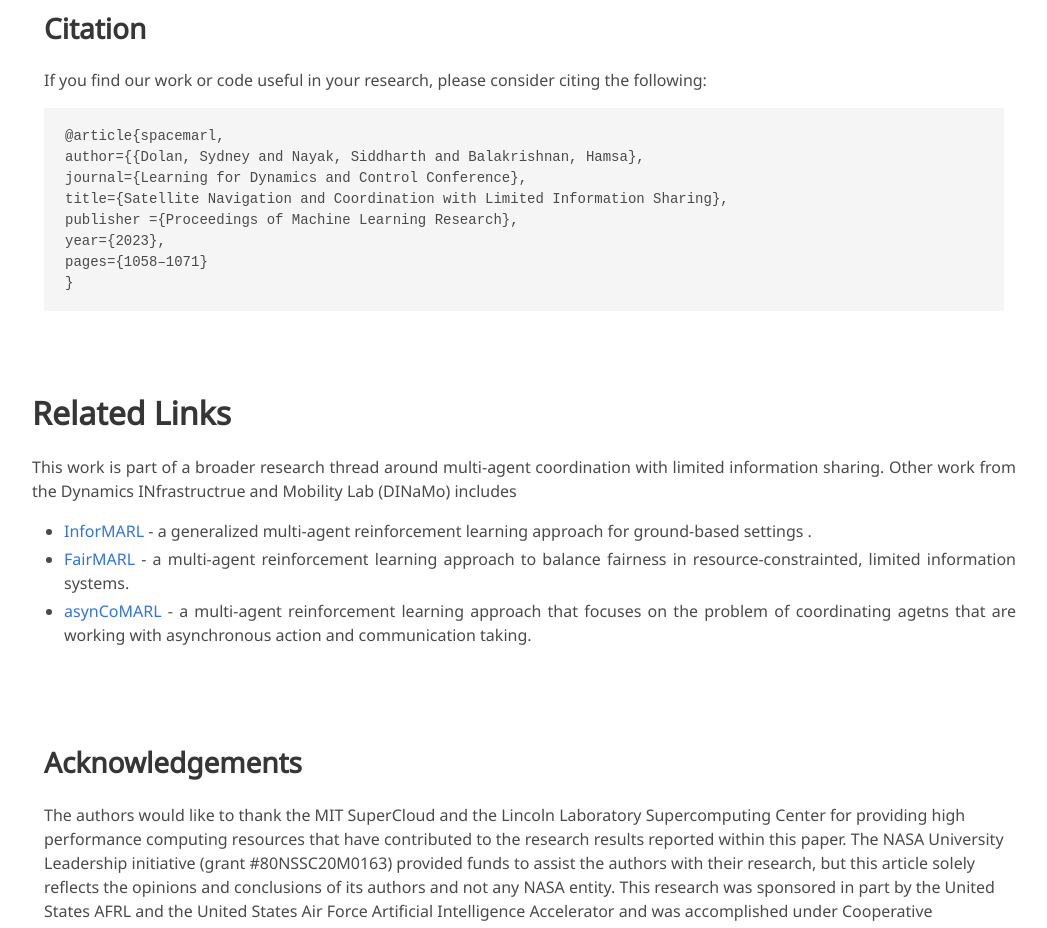
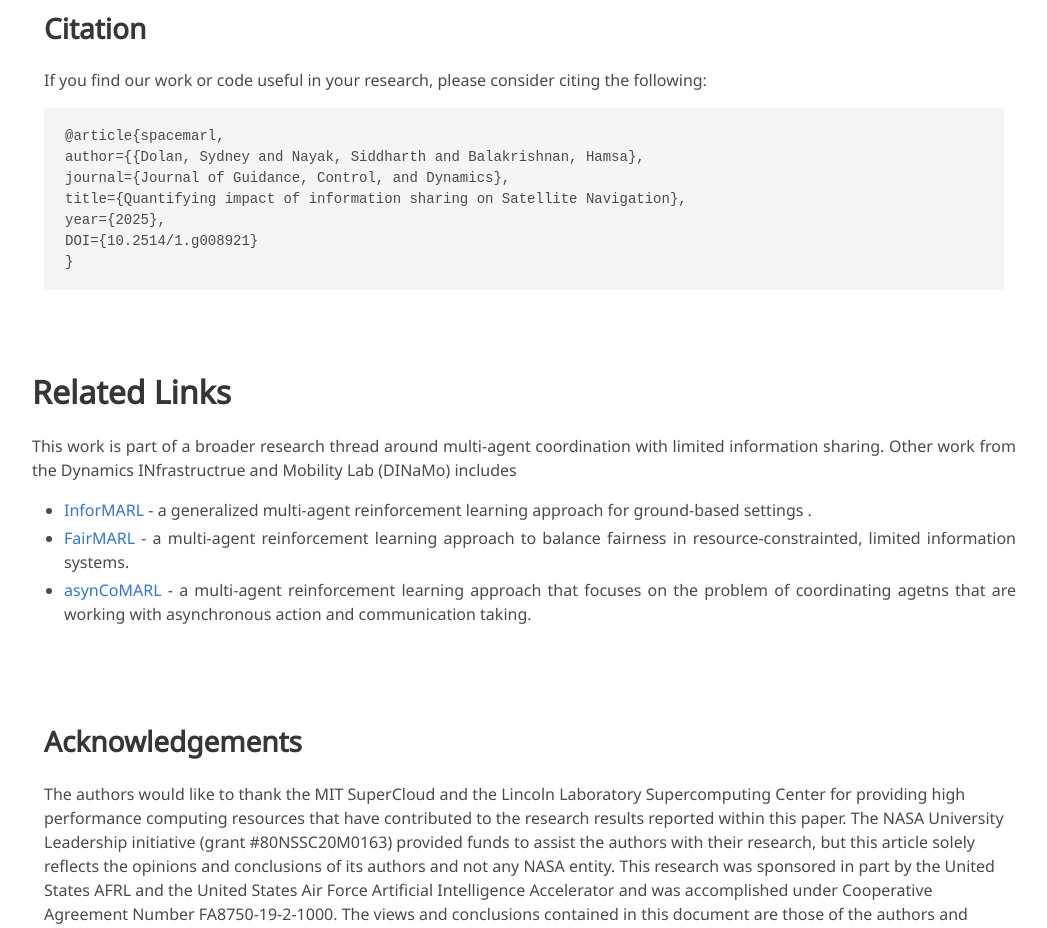
Before and after one commit to sydneyid/satMARL, a plain HTML site: page index.html in a window 1280 px wide. Shown: the part 4600-5528 px from the top of the page, without its empty margins (116-1163 px from the left). Drawn offline with nearby package versions, Linux system fonts and the light colour scheme; some icons are missing; a web font is replaced by a local one.

Commit message:
Update index.html

```diff
--- a/index.html
+++ b/index.html
@@ -229,13 +229,12 @@
   <div class="container is-max-desktop content">
     <h2 class="title">Citation</h2>
     <p> If you find our work or code useful in your research, please consider citing the following: </p>
-    <pre><code>@article{spacemarl,
+<pre><code>@article{spacemarl,
 author={{Dolan, Sydney and Nayak, Siddharth and Balakrishnan, Hamsa},
-journal={Learning for Dynamics and Control Conference},
-title={Satellite Navigation and Coordination with Limited Information Sharing},
-publisher ={Proceedings of Machine Learning Research},
-year={2023},
-pages={1058–1071}
+journal={Journal of Guidance, Control, and Dynamics},
+title={Quantifying impact of information sharing on Satellite Navigation},
+year={2025},
+DOI={10.2514/1.g008921}
 }</code></pre>
   </div>
 </section>
```
